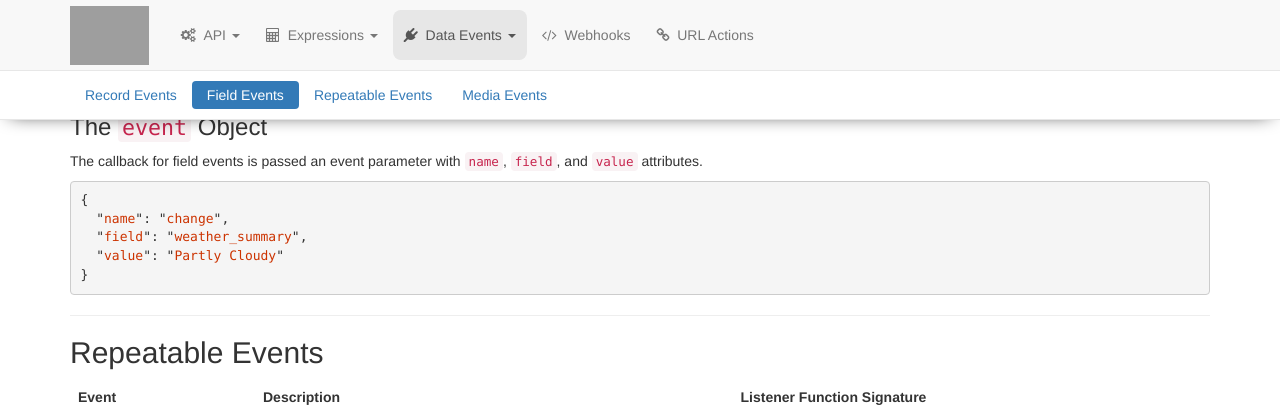
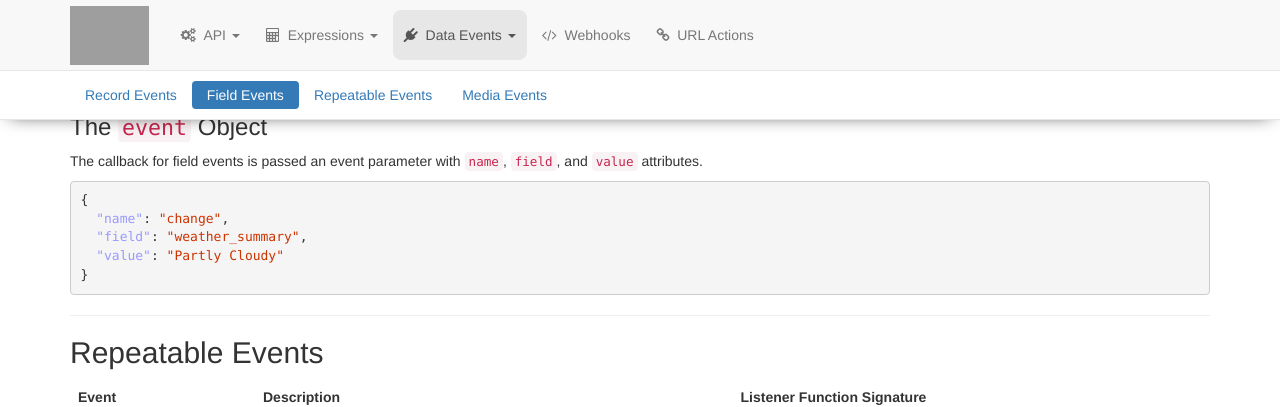
Before and after one commit to rylincoln/developer.fulcrumapp.com, a Jekyll site: the page built from _data-events/intro.md, in a window 1280 px wide and 900 px high, scrolled down 2391 px, cut to the strip 0-407 px from the top of the window. Built offline with Jekyll 4.4.1, drawn with Linux system fonts in a browser that asks for light colours; nearby versions of some CDN libraries; grey boxes are pictures that could not be loaded.

Commit message:
Proper json hightlighting.

````diff
--- a/_data-events/intro.md
+++ b/_data-events/intro.md
@@ -91,13 +91,13 @@ ON('change', 'cover_type', function (event) {
 
 The callback for field events is passed an event parameter with `name`, `field`, and `value` attributes.
 
-{% highlight js %}
+```json
 {
   "name": "change",
   "field": "weather_summary",
   "value": "Partly Cloudy"
 }
-{% endhighlight %}
+```
 
 <hr>
 
````
